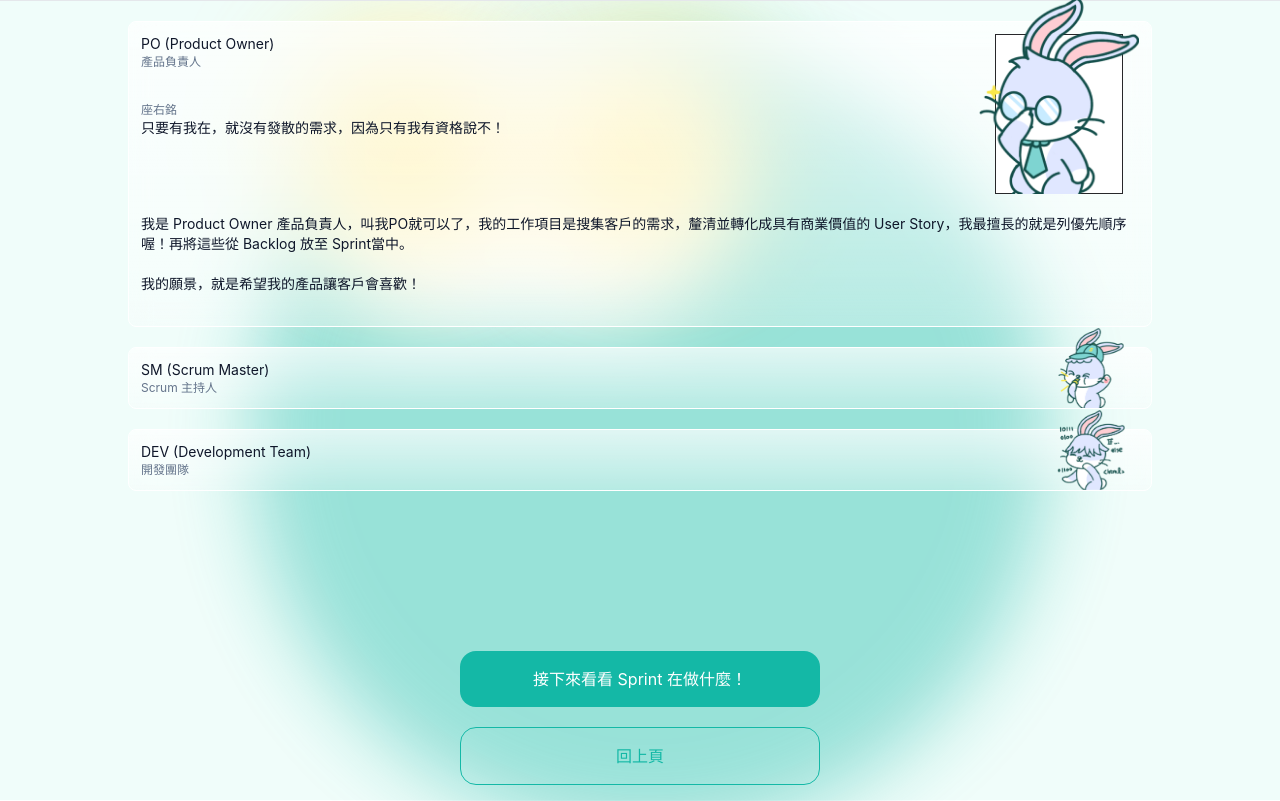
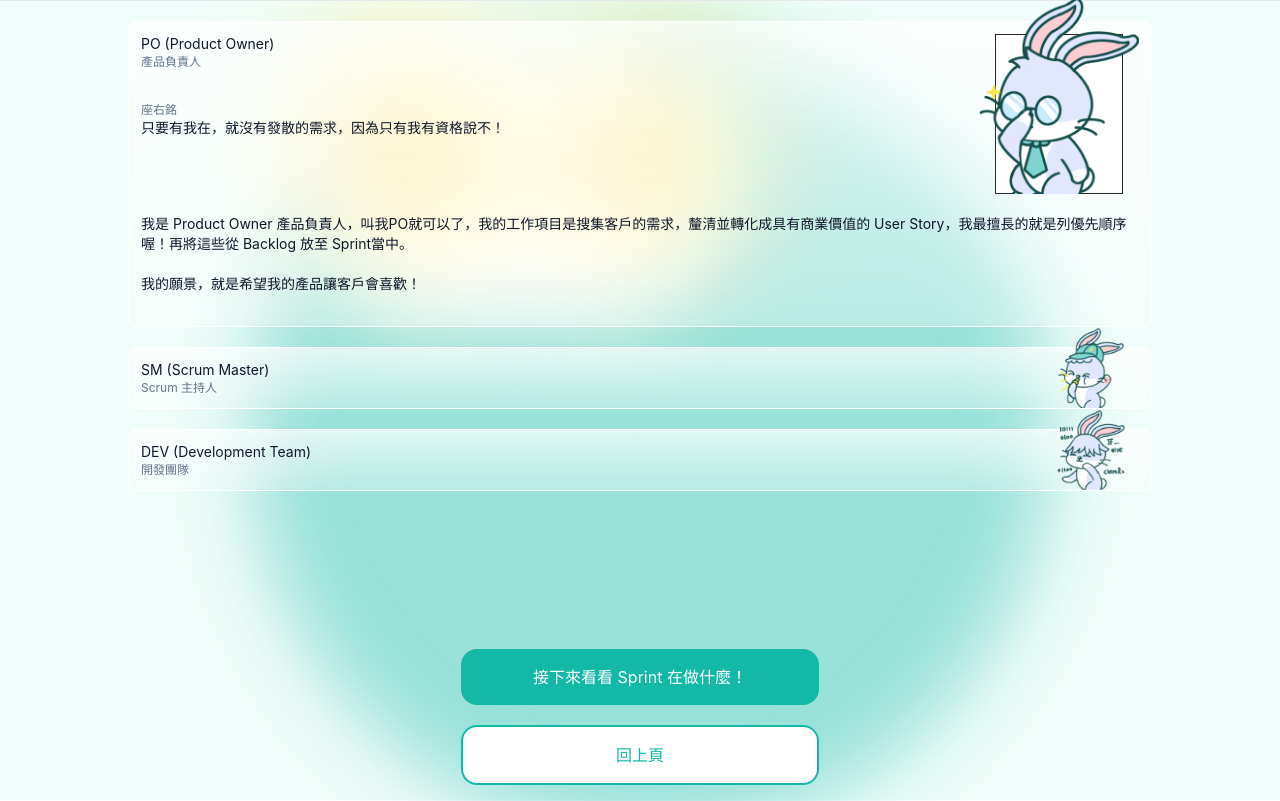
Before and after one commit to alphatero/f2e_scrum_frontend, a React (Create React App) app: page /introduction/role in a window 1280 px wide. Built offline with nearby package versions, Linux system fonts and the light colour scheme.

Commit message:
feat: 設定 button 最大寬度與調整 border 寬度、背景色

```diff
--- a/src/components/Button.jsx
+++ b/src/components/Button.jsx
@@ -16,13 +16,14 @@ export function Button(
     disabled:bg-slate-300
     `,
     'primary-outline': `
-    text-teal-500 border border-teal-500
+    text-teal-500 border-2 border-teal-500
     hover:bg-teal-400 hover:text-white
     active:bg-teal-600 active:text-white
     disabled:border-slate-300
     `,
     secondary: `
-    border border-teal-500 text-teal-500
+    bg-white
+    border-2 border-teal-500 text-teal-500
     hover:border-teal-400 hover:bg-teal-50 hover:text-teal-400
     active:border-teal-600 active:text-teal-600
     disabled:border-slate-300 disabled:text-slate-300
@@ -31,7 +32,7 @@ export function Button(
 
   return (
     <div className={clsx(
-      'relative grid',
+      'relative grid w-full max-w-[358px]',
       className,
       (isRabbit ? 'min-h-36' : ''),
     )}
```
